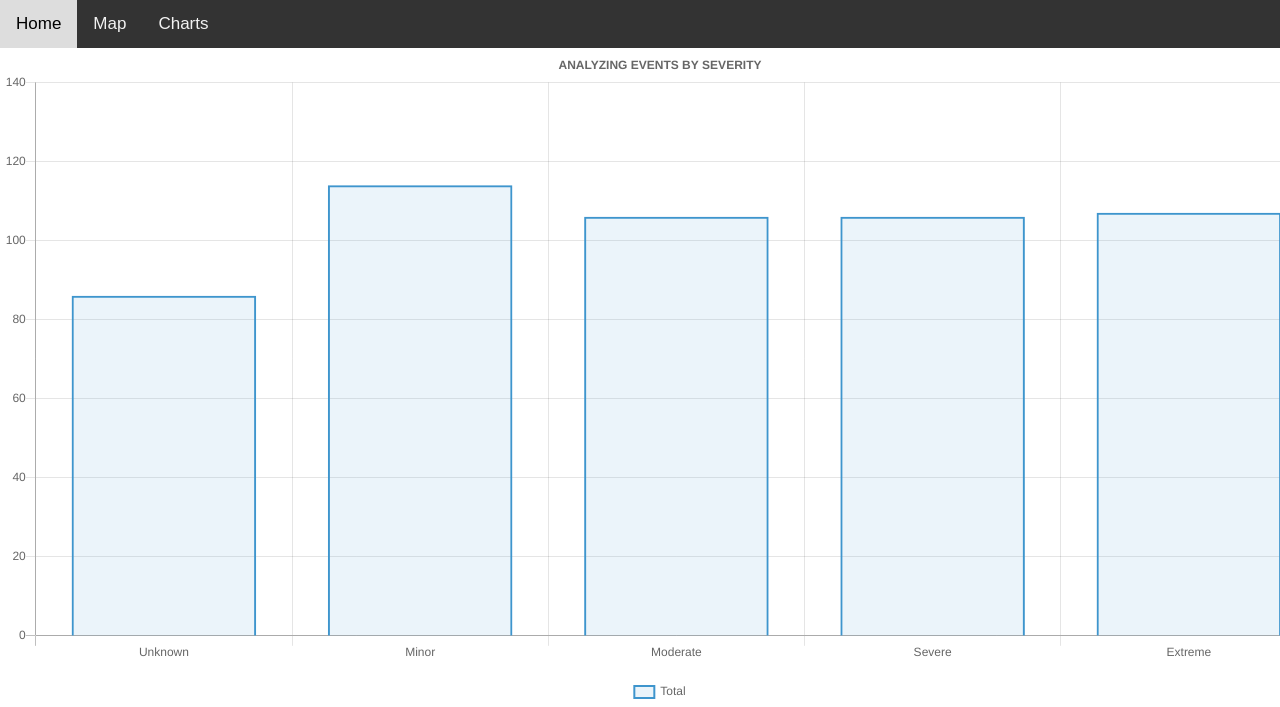
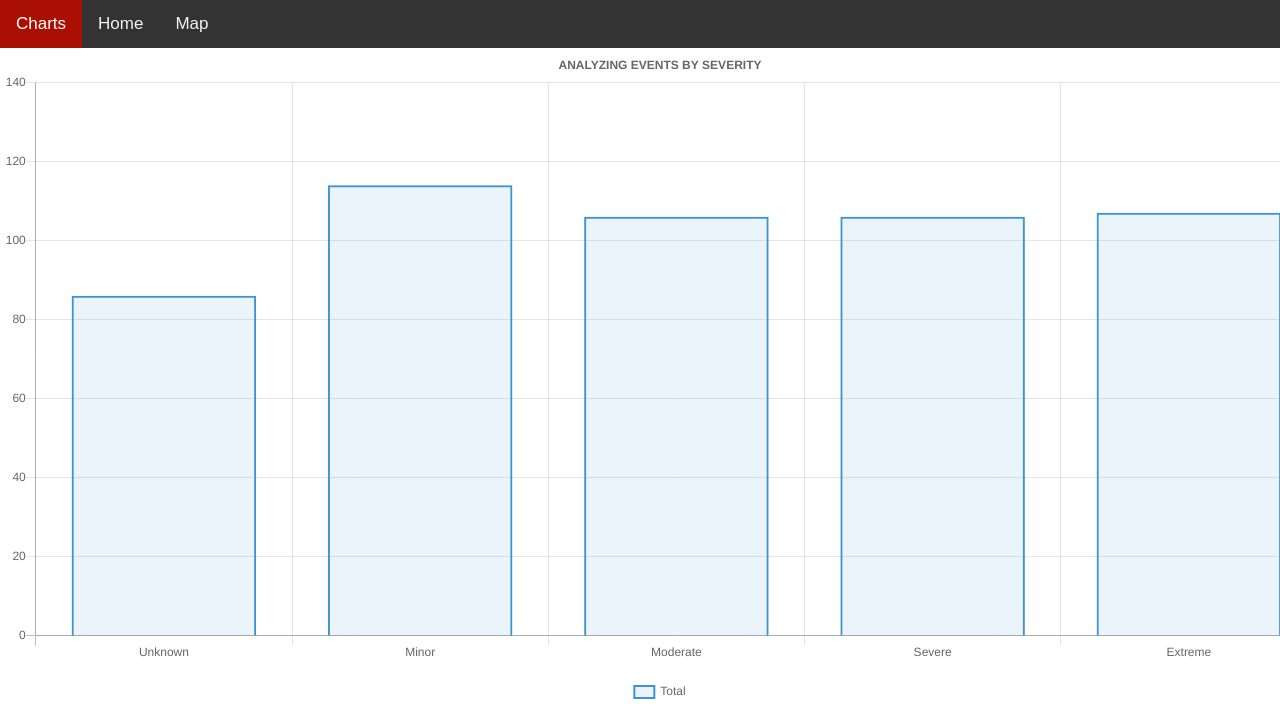
Before and after one commit to Loudju/Project_3, a Flask app: page /charts in a window 1280 px wide. Shown: the top 707 px of the page. Run offline with Flask 2, Linux system fonts and the light colour scheme; parts of the project's set-up code (start-up, migrations or seed data) failed here and were passed over.

Commit message:
successfully running through the websites

```diff
--- a/templates/charts.html
+++ b/templates/charts.html
@@ -33,11 +33,12 @@
 }
 </style>
 </head>
+<body>
 
 <div class="topnav">
-  <a class="nav-link" href="index.html">Home</a>
-  <a class="nav-link" href="map.html">Map</a>
-  <a class="nav-link" href="charts.html">Charts</a>
+  <a class="active" href="/">Charts</a>
+  <a href="/">Home</a>
+  <a href="map">Map</a>
 </div>
 
 <!DOCTYPE html>
--- a/templates/index.html
+++ b/templates/index.html
@@ -20,8 +20,8 @@
 
 <div class="topnav">
   <a class="active" href="/">Home</a>
-  <a class="nav-link" href="map.html">Map</a>
-  <a class="nav-link" href="charts.html">Charts</a>
+  <a href="{{url_for('map')}}">Map</a>
+  <a href="{{url_for('charts')}}">Charts</a>
 </div>
 <br>
 
--- a/templates/map.html
+++ b/templates/map.html
@@ -53,7 +53,7 @@
   <div class="topnav">
     <a class="active" href="map">Map</a>
     <a href="/">Home</a>
-    <a class="nav-link" href="charts.html">Charts</a>
+    <a href="charts">Charts</a>
   </div>
 
   <div style="padding-left:16px">
```
